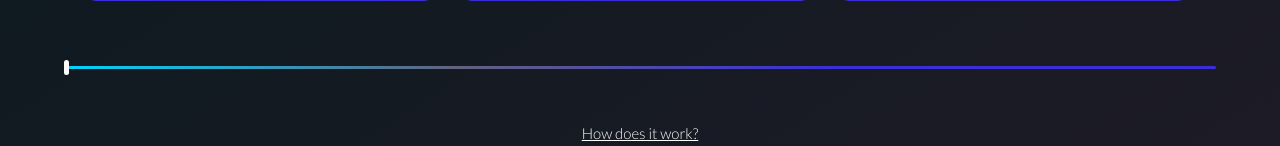
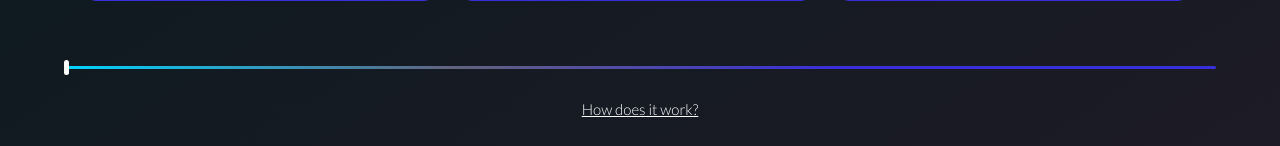
Before and after one commit to brysonnoble/brysonnoble.github.io, a PHP site: the page made by Programming Projects/SmartSync/index.html in a window 1280 px wide. Shown: the part 654-800 px from the top of the page. Run offline with PHP 8.4, Linux system fonts and the light colour scheme.

Commit message:
Update styles.css

```diff
--- a/Programming Projects/SmartSync/styles.css
+++ b/Programming Projects/SmartSync/styles.css
@@ -125,7 +125,7 @@ h3 {
   font-size: 15px;
   position: relative;
   height: 1vh;
-  bottom: -120px;
+  bottom: -60%;
 }
 
 u:hover {
```
